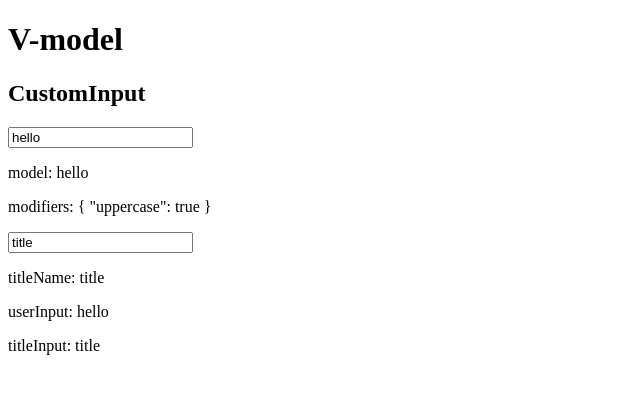
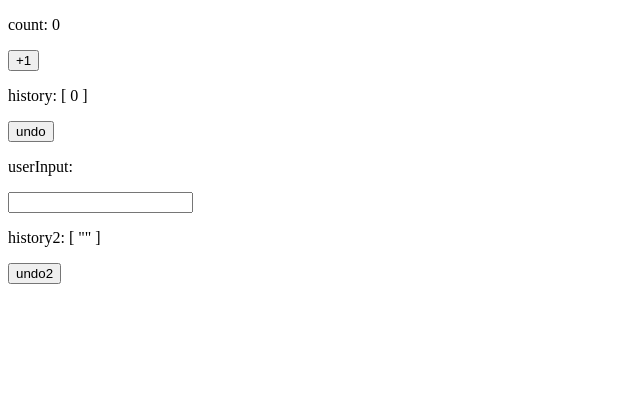
Before and after one commit to kadokichi/vue-lesson, a Vue app in the folder vue-lesson/: page / in a window 1280 px wide. Shown: the top 394 px of the page, without its empty margins (0-640 px from the left). Built offline with nearby package versions, Linux system fonts and the light colour scheme.

Commit message:
composable

```diff
--- a/vue-lesson/src/App.vue
+++ b/vue-lesson/src/App.vue
@@ -1,15 +1,23 @@
 <script setup>
-import { ref } from 'vue';
-import CustomInput from './components/CustomInput.vue';
-const userInput = ref('hello')
-const titleInput = ref('title')
+  import { ref } from 'vue';
+  import { refHistory } from './composables/refHistory'
+  const count = ref(0)
+
+  const { history, undo } = refHistory(count)
+  const userInput = ref('')
+  const { history: history2, undo: undo2 } = refHistory(userInput)
 </script>
 
 <template>
-  <h1>V-model</h1>
-  <CustomInput v-model.uppercase="userInput" v-model:title-name="titleInput"/>
+  <p>count: {{ count }}</p>
+  <button @click="count++">+1</button>
+  <p>history: {{ history }}</p>
+  <button @click="undo">undo</button>
+
   <p>userInput: {{ userInput }}</p>
-  <p>titleInput: {{ titleInput }}</p>
+  <input v-model="userInput" type="text">
+  <p>history2: {{ history2 }}</p>
+  <button @click="undo2">undo2</button>
 </template>
 
 <style scoped>
--- /dev/null
+++ b/vue-lesson/src/composables/refHistory.js
@@ -0,0 +1,17 @@
+import { ref, watchEffect } from 'vue';
+export function refHistory(source) {
+  const history = ref([])
+
+  watchEffect(() => {
+    history.value.push(source.value)
+  })
+  function undo() {
+    if (history.value.length === 1) return
+    history.value.pop()
+    source.value = history.value.pop()
+  }
+  return {
+    history,
+    undo
+  }
+}
```
